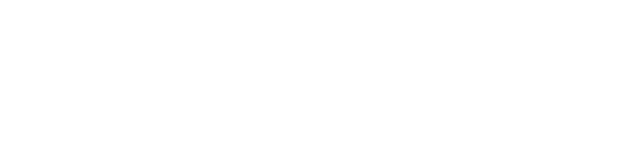
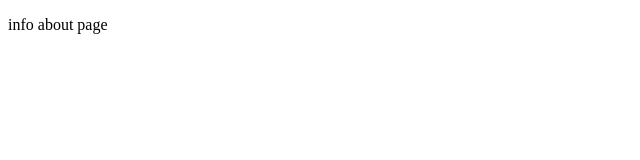
Before and after one commit to arunkumar4899/GitFiles, a plain HTML site: page index.html in a window 1280 px wide. Shown: the whole page, without its empty margins (0-640 px from the left). Drawn offline with Linux system fonts and the light colour scheme.

Commit message:
index=>+ page info

```diff
--- a/index.html
+++ b/index.html
@@ -5,5 +5,7 @@
     <meta name="viewport" content="width=device-width, initial-scale=1.0" />
     <title>Document after 2nd change</title>
   </head>
-  <body></body>
+  <body>
+    <p>info about page</p>
+  </body>
 </html>
```
